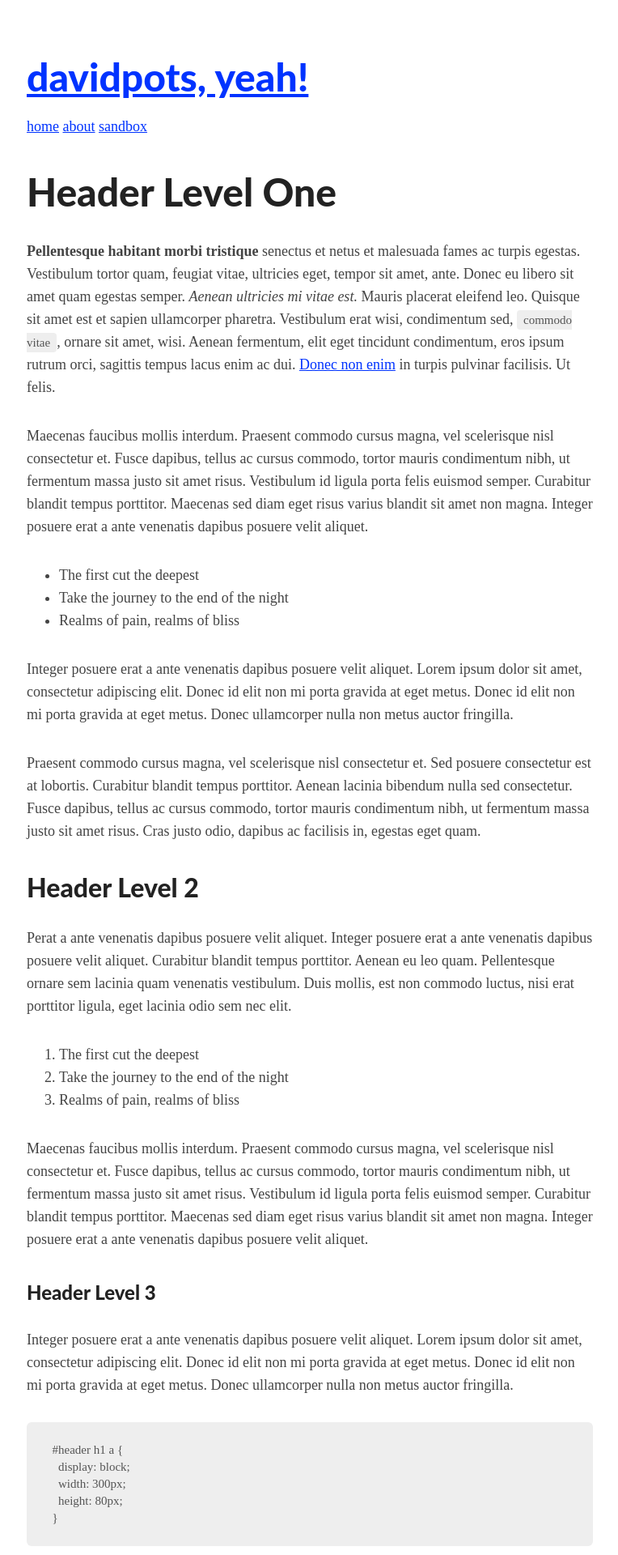
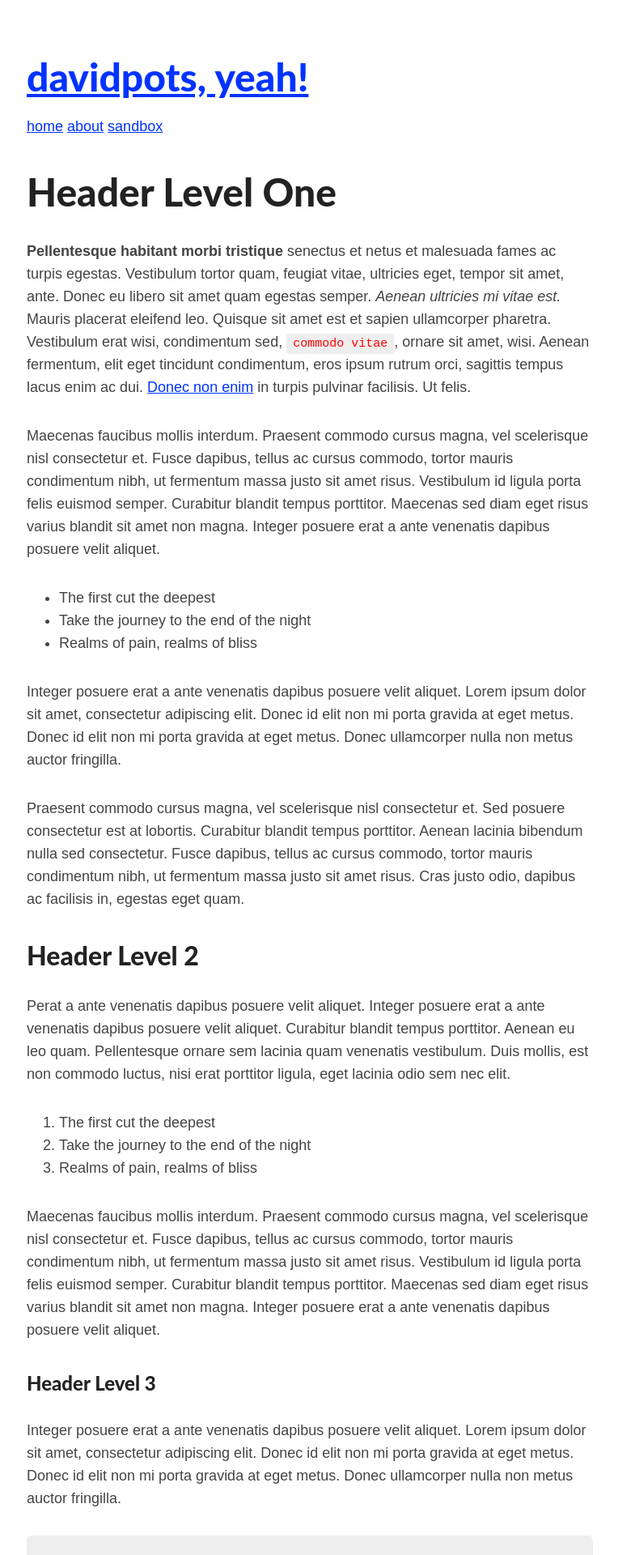
Before and after one commit to davidpots/davidpots.github.io, a Jekyll site: the page built from sandbox/index.html, in a window 1280 px wide. Shown: the top 1920 px of the page at 81% size, without its empty margins (257-1021 px from the left). Built offline with Jekyll 4.4.1, drawn with Linux system fonts in a browser that asks for light colours.

Commit message:
Typo tweaks

```diff
--- a/css/screen.css
+++ b/css/screen.css
@@ -2,21 +2,21 @@
  * In this file you should write your main styles. (or centralize your imports)
  * Import this file using the following HTML or equivalent:
  * <link href="/stylesheets/screen.css" media="screen, projection" rel="stylesheet" type="text/css" /> */
-/* line 1, ../_sass/layout.scss */
+/* line 1, /Users/davidpots/dev/davidpots.com/_sass/layout.scss */
 .layer {
   padding: 20px;
 }
 
-/* line 5, ../_sass/layout.scss */
+/* line 5, /Users/davidpots/dev/davidpots.com/_sass/layout.scss */
 .wrapper {
   width: 700px;
   margin: 0 auto;
 }
 
-/* line 1, ../_sass/typography.scss */
+/* line 1, /Users/davidpots/dev/davidpots.com/_sass/typography.scss */
 body {
   color: #444;
-  font-family: 'Merriweather', serif;
+  font-family: 'Merriweather', Arial, serif;
   font-size: 18px;
   font-weight: 400;
   line-height: 28px;
@@ -26,46 +26,46 @@
 /* Headers */
 /* ========================================================================= */
 /* Universal */
-/* line 14, ../_sass/typography.scss */
+/* line 14, /Users/davidpots/dev/davidpots.com/_sass/typography.scss */
 h1, h2, h3, h4, h5, h6 {
   color: #222;
   margin: 40px 0 20px 0;
-  font-family: Lato;
+  font-family: Lato, Georgia;
   font-weight: 800;
 }
 
 /* Specifics */
-/* line 17, ../_sass/typography.scss */
+/* line 17, /Users/davidpots/dev/davidpots.com/_sass/typography.scss */
 h1 {
   font-size: 48px;
   line-height: 54px;
 }
 
-/* line 18, ../_sass/typography.scss */
+/* line 18, /Users/davidpots/dev/davidpots.com/_sass/typography.scss */
 h2 {
   font-size: 32px;
   line-height: 32px;
 }
 
-/* line 19, ../_sass/typography.scss */
+/* line 19, /Users/davidpots/dev/davidpots.com/_sass/typography.scss */
 h3 {
   font-size: 24px;
   line-height: 24px;
 }
 
-/* line 20, ../_sass/typography.scss */
+/* line 20, /Users/davidpots/dev/davidpots.com/_sass/typography.scss */
 h4 {
   font-size: 21px;
   line-height: 21px;
 }
 
-/* line 21, ../_sass/typography.scss */
+/* line 21, /Users/davidpots/dev/davidpots.com/_sass/typography.scss */
 h5 {
   font-size: 18px;
   line-height: 18px;
 }
 
-/* line 22, ../_sass/typography.scss */
+/* line 22, /Users/davidpots/dev/davidpots.com/_sass/typography.scss */
 h6 {
   font-size: 18px;
   line-height: 18px;
@@ -74,38 +74,39 @@
 /* ========================================================================= */
 /* General Elements */
 /* ========================================================================= */
-/* line 28, ../_sass/typography.scss */
+/* line 28, /Users/davidpots/dev/davidpots.com/_sass/typography.scss */
 a {
   color: #0033ff;
 }
 
-/* line 30, ../_sass/typography.scss */
+/* line 30, /Users/davidpots/dev/davidpots.com/_sass/typography.scss */
 p {
   margin: 32px 0 32px 0;
 }
 
-/* line 31, ../_sass/typography.scss */
+/* line 31, /Users/davidpots/dev/davidpots.com/_sass/typography.scss */
 ul, ol, dl {
   margin: 32px 0 32px 0;
 }
 
-/* line 33, ../_sass/typography.scss */
+/* line 33, /Users/davidpots/dev/davidpots.com/_sass/typography.scss */
 pre {
   margin: 32px 0 32px 0;
   padding: 24px;
   border-radius: 6px;
 }
 
-/* line 34, ../_sass/typography.scss */
+/* line 34, /Users/davidpots/dev/davidpots.com/_sass/typography.scss */
 pre, code {
-  font-family: 'Andale Mono';
+  font-family: 'Andale Mono', monospace;
   color: #555;
+  color: red;
   font-size: 15px;
   line-height: 21px;
   background: #eee;
 }
 
-/* line 35, ../_sass/typography.scss */
+/* line 35, /Users/davidpots/dev/davidpots.com/_sass/typography.scss */
 code {
   padding: 4px 8px;
   border-radius: 4px;
```
Also changed, not shown: css/typography.css (+4 -3 lines).
